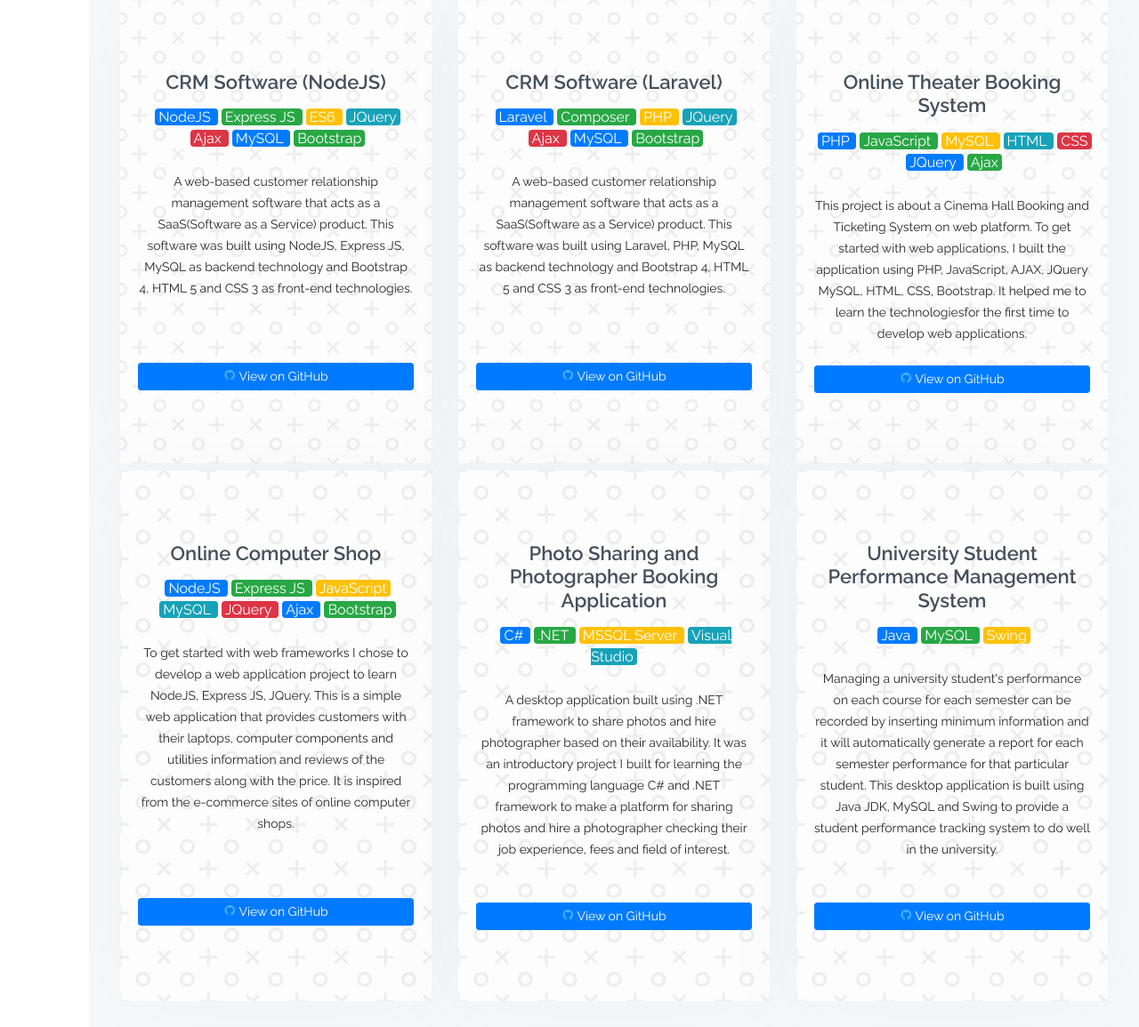
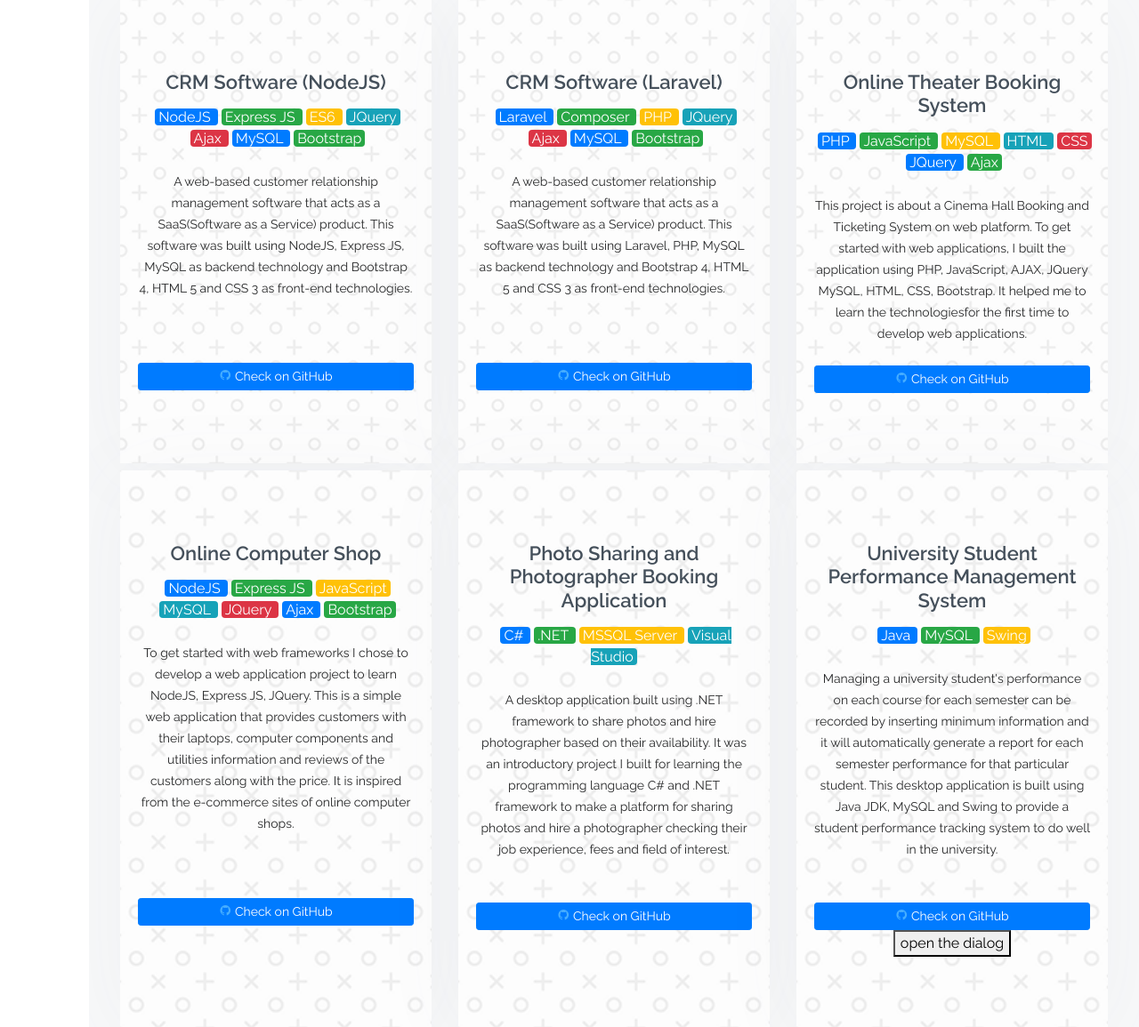
Before and after one commit to ki-shohag/ki-shohag.github.io, a PHP site: page / in a window 1280 px wide. Shown: the part 4427-5582 px from the top of the page at 89% size. Run offline with PHP 8.4, Linux system fonts and the light colour scheme; some libraries are stand-ins or nearby versions.

Commit message:
new gallery

```diff
--- a/assets/css/style.css
+++ b/assets/css/style.css
@@ -1259,6 +1259,7 @@ section {
     font-size: 14px;
     text-align: center;
     padding: 30px 0;
+    background-image: url('../img/backgrounds/webb.png');
 }
 
 #footer h3 {
--- a/index.html
+++ b/index.html
@@ -4,42 +4,25 @@
 <head>
     <meta charset="utf-8">
     <meta content="width=device-width, initial-scale=1.0" name="viewport">
-
     <title>Welcome | Koushikur Islam Shohag</title>
     <meta content="" name="descriptison">
     <meta content="" name="keywords">
-
-    <!-- Favicons -->
     <link href="assets/img/my-photos/Logo.png" rel="icon">
     <link href="assets/img/apple-touch-icon.png" rel="apple-touch-icon">
-
-    <!-- Google Fonts -->
     <link href="https://fonts.googleapis.com/css?family=Open+Sans:300,300i,400,400i,600,600i,700,700i|Raleway:300,300i,400,400i,500,500i,600,600i,700,700i|Poppins:300,300i,400,400i,500,500i,600,600i,700,700i" rel="stylesheet">
-
-    <!-- Vendor CSS Files -->
     <link href="assets/vendor/bootstrap/css/bootstrap.min.css" rel="stylesheet">
     <link href="assets/vendor/icofont/icofont.min.css" rel="stylesheet">
     <link href="assets/vendor/boxicons/css/boxicons.min.css" rel="stylesheet">
     <link href="assets/vendor/venobox/venobox.css" rel="stylesheet">
     <link href="assets/vendor/owl.carousel/assets/owl.carousel.min.css" rel="stylesheet">
     <link href="assets/vendor/aos/aos.css" rel="stylesheet">
-
-    <!-- Template Main CSS File -->
     <link href="assets/css/style.css" rel="stylesheet">
-
-    <!-- =======================================================
-  * Template Name: MyResume - v2.1.0
-  * Template URL: https://bootstrapmade.com/free-html-bootstrap-template-my-resume/
-  * Author: BootstrapMade.com
-  * License: https://bootstrapmade.com/license/
-  ======================================================== -->
     <script src="https://ajax.googleapis.com/ajax/libs/jquery/3.5.1/jquery.min.js"></script>
-
+    <link rel="stylesheet" href="https://code.jquery.com/ui/1.11.1/themes/smoothness/jquery-ui.css" />
 </head>
 
 <body onload="initClock()">
 
-    <!-- ======= Mobile nav toggle button ======= -->
     <div class="logo-panel d-lg-none" data-aos="fade-down" data-aos-delay="200">
         <a onclick="location.reload();"><img src="assets/img/my-photos/Logo_Shohag.png" alt="No Image..." class="d-xl-none logo-img"></img>
         </a>
@@ -50,7 +33,6 @@
         <img src="assets/img/my-photos/Logo_Shohag.png" alt="" class="d-none d-lg-block" style="min-height:75px; max-height:100px; min-width:150px; max-width:250px;">
     </div>
 
-    <!--digital clock start-->
     <div class="datetime d-none d-lg-block" data-aos="fade-left" data-aos-delay="200">
         <div class="date">
             <span id="dayname">Day</span>,
@@ -63,13 +45,8 @@
             <span id="period">AM</span>
         </div>
     </div>
-    <!--digital clock end-->
 
-
-
-    <!-- ======= Header ======= -->
     <header id="header" class="d-flex flex-column justify-content-center">
-
         <nav class="nav-menu" data-aos="fade-right" data-aos-delay="200">
             <ul>
                 <li class="active"><a href="#particles-js"><i class="bx bx-home"></i> <span>Home</span></a></li>
@@ -81,12 +58,8 @@
                 <li><a href="#contact"><i class="bx bx-envelope"></i> <span>Contact</span></a></li>
             </ul>
         </nav>
-        <!-- .nav-menu -->
+    </header>
 
-    </header>
-    <!-- End Header -->
-
-    <!-- ======= Hero Section ======= -->
     <section id="particles-js">
         <div class="container" data-aos="fade-up" data-aos-delay="200">
             <div class="ml-5">
@@ -99,17 +72,13 @@
         </div>
     </section>
 
-
     <main id="main">
 
-        <!-- ======= About Section ======= -->
         <section id="about" class="about">
             <div class="container" data-aos="fade-up">
-
                 <div class="section-title">
                     <h2>Biography</h2>
                 </div>
-
                 <div class="row">
                     <div class="col-lg-4">
                         <div class="text-center">
@@ -145,71 +114,55 @@
                         </div>
                     </div>
                 </div>
-
             </div>
         </section>
-        <!-- End About Section -->
 
-
-        <!-- ======= Skills Section ======= -->
         <section id="skills" class="skills section-bg">
             <div class="container" data-aos="fade-up">
-
                 <div class="section-title">
                     <h2>Skills</h2>
                     <p><em>Some technologies that I have explored.</em></p>
                 </div>
-
                 <div class="row skills-content justify-content-center">
-
                     <div class="col-lg-6">
-
                         <div class="progress">
                             <span class="skill">HTML <i class="val">95%</i></span>
                             <div class="progress-bar-wrap">
                                 <div class="progress-bar" role="progressbar" aria-valuenow="95" aria-valuemin="0" aria-valuemax="100"></div>
                             </div>
                         </div>
-
                         <div class="progress">
                             <span class="skill">CSS <i class="val">80%</i></span>
                             <div class="progress-bar-wrap">
                                 <div class="progress-bar" role="progressbar" aria-valuenow="80" aria-valuemin="0" aria-valuemax="100"></div>
                             </div>
                         </div>
-
                         <div class="progress">
                             <span class="skill">JavaScript <i class="val">85%</i></span>
                             <div class="progress-bar-wrap">
                                 <div class="progress-bar" role="progressbar" aria-valuenow="85" aria-valuemin="0" aria-valuemax="100"></div>
                             </div>
                         </div>
-
                     </div>
-
                     <div class="col-lg-6">
-
                         <div class="progress">
                             <span class="skill">PHP <i class="val">85%</i></span>
                             <div class="progress-bar-wrap">
                                 <div class="progress-bar" role="progressbar" aria-valuenow="85" aria-valuemin="0" aria-valuemax="100"></div>
                             </div>
                         </div>
-
                         <div class="progress">
                             <span class="skill">C# <i class="val">80%</i></span>
                             <div class="progress-bar-wrap">
                                 <div class="progress-bar" role="progressbar" aria-valuenow="80" aria-valuemin="0" aria-valuemax="100"></div>
                             </div>
                         </div>
-
                         <div class="progress">
                             <span class="skill">Java <i class="val">75%</i></span>
                             <div class="progress-bar-wrap">
                                 <div class="progress-bar" role="progressbar" aria-valuenow="75" aria-valuemin="0" aria-valuemax="100"></div>
                             </div>
                         </div>
-
                     </div>
                     <div class="col-lg-11 mt-5 text-center">
                         <br><br>
@@ -230,13 +183,10 @@
                             <img class="brand-logo" src="assets/img/logos/hiclipart.com (14).png" alt="">
                         </div>
                     </div>
-
                 </div>
             </div>
         </section>
-        <!-- End Skills Section -->
 
-        <!-- ======= Resume Section ======= -->
         <section id="resume" class="resume">
             <div class="container" data-aos="fade-up">
 
@@ -246,7 +196,6 @@
                         Seeking for a growing and rewarding career in software development where I can apply my academic knowledge and communication skills.
                     </p>
                 </div>
-
                 <div class="row">
                     <div class="col-lg-6">
                         <h3 class="resume-title">Bio</h3>
@@ -284,7 +233,6 @@
                                 <li><em>Kushtia, Bangladesh</em></li>
                             </ul>
                         </div>
-
                         <h3 class="resume-title">Work Experience</h3>
                         <div class="resume-item" data-aos="fade-up" data-aos-delay="200">
                             <h4>Teaching Assistant (TA)</h4>
@@ -293,7 +241,6 @@
                                 <li><em>Jan, 2021 - Present</em></li>
                             </ul>
                         </div>
-
                         <h3 class="resume-title">Accomplishments</h3>
                         <div class="resume-item" data-aos="fade-up" data-aos-delay="200">
                             <h4>Dean's List Honors</h4>
@@ -315,12 +262,9 @@
                 <div class="text-center" data-aos="fade-up" data-aos-delay="200">
                     <button id="resumeDownloadButton" class="download-btn btn btn-primary text-white"><i class='bx bx-cloud-download text-white h3'></i></box-icon> Download Full Resume</button>
                 </div>
-
             </div>
         </section>
-        <!-- End Resume Section -->
 
-        <!-- ======= Portfolio Section ======= -->
         <section id="portfolio" class="portfolio section-bg">
             <div class="container" data-aos="fade-up">
 
@@ -329,7 +273,6 @@
                     <p>Some of the projects that I have worked on to get myself industry ready and learn several front-end and back-end technologies. I believe doing projects is one of the best ways to learn and understand technologies as it can be related
                         to the real world applications.</p>
                 </div>
-
                 <div class="row projectBackground">
                     <div class="col-lg-4 col-md-6 d-flex align-items-stretch mt-2" data-aos="zoom-in" data-aos-delay="100">
                         <div class="icon-box iconbox-blue text-center">
@@ -348,11 +291,10 @@
                             </p><br>
                             <br><br>
                             <div class="mt-auto">
-                                <a href="#" target="_blank" class="btn btn-primary btn-block btn-sm text-white"><i class="bx bxl-github"></i> View on GitHub</a>
+                                <a href="https://github.com/ki-shohag/eMarketing" target="_blank" class="btn btn-primary btn-block btn-sm text-white"><i class="bx bxl-github"></i> Check on GitHub</a>
                             </div>
                         </div>
                     </div>
-
                     <div class="col-lg-4 col-md-6 d-flex align-items-stretch mt-2" data-aos="zoom-in" data-aos-delay="100">
                         <div class="icon-box iconbox-blue text-center">
                             <h4><a href="">CRM Software (Laravel)</a></h4>
@@ -370,11 +312,10 @@
                             </p><br>
                             <br><br>
                             <div class="mt-auto">
-                                <a href="#" target="_blank" class="btn btn-primary btn-block btn-sm text-white"><i class="bx bxl-github"></i> View on GitHub</a>
+                                <a href="https://github.com/ki-shohag/eMarketing_Laravel" target="_blank" class="btn btn-primary btn-block btn-sm text-white"><i class="bx bxl-github"></i> Check on GitHub</a>
                             </div>
                         </div>
                     </div>
-
                     <div class="col-lg-4 col-md-6 d-flex align-items-stretch mt-2" data-aos="zoom-in" data-aos-delay="100">
                         <div class="icon-box iconbox-blue text-center">
                             <h4><a href="">Online Theater Booking System</a></h4>
@@ -390,11 +331,10 @@
                             <p>This project is about a Cinema Hall Booking and Ticketing System on web platform. To get started with web applications, I built the application using PHP, JavaScript, AJAX, JQuery MySQL, HTML, CSS, Bootstrap. It helped me to
                                 learn the technologiesfor the first time to develop web applications.</p><br>
                             <div class="mt-auto">
-                                <a href="#" target="_blank" class="btn btn-primary btn-block btn-sm text-white"><i class="bx bxl-github"></i> View on GitHub</a>
+                                <a href="https://github.com/ki-shohag/CineCarnival" target="_blank" class="btn btn-primary btn-block btn-sm text-white"><i class="bx bxl-github"></i> Check on GitHub</a>
                             </div>
                         </div>
                     </div>
-
                     <div class="col-lg-4 col-md-6 d-flex align-items-stretch mt-2" data-aos="zoom-in" data-aos-delay="100">
                         <div class="icon-box iconbox-blue text-center">
                             <h4><a href="">Online Computer Shop</a></h4>
@@ -411,11 +351,10 @@
                                 information and reviews of the customers along with the price. It is inspired from the e-commerce sites of online computer shops.</p><br>
                             <br><br>
                             <div class="mt-auto">
-                                <a href="#" target="_blank" class="btn btn-primary btn-block btn-sm text-white"><i class="bx bxl-github"></i> View on GitHub</a>
+                                <a href="https://github.com/ki-shohag/online_computer_shop" target="_blank" class="btn btn-primary btn-block btn-sm text-white"><i class="bx bxl-github"></i> Check on GitHub</a>
                             </div>
                         </div>
                     </div>
-
                     <div class="col-lg-4 col-md-6 d-flex align-items-stretch mt-2" data-aos="zoom-in" data-aos-delay="100">
                         <div class="icon-box iconbox-blue text-center">
                             <h4><a href="">Photo Sharing and Photographer Booking Application</a></h4>
@@ -429,11 +368,10 @@
                                 a platform for sharing photos and hire a photographer checking their job experience, fees and field of interest.</p><br>
                             <br>
                             <div class="mt-auto">
-                                <a href="#" target="_blank" class="btn btn-primary btn-block btn-sm text-white"><i class="bx bxl-github"></i> View on GitHub</a>
+                                <a href="https://github.com/ki-shohag/PixBook" target="_blank" class="btn btn-primary btn-block btn-sm text-white"><i class="bx bxl-github"></i> Check on GitHub</a>
                             </div>
                         </div>
                     </div>
-
                     <div class="col-lg-4 col-md-6 d-flex align-items-stretch mt-2" data-aos="zoom-in" data-aos-delay="100">
                         <div class="icon-box iconbox-blue text-center">
                             <h4><a href="">University Student Performance Management System</a></h4>
@@ -446,24 +384,34 @@
                                 This desktop application is built using Java JDK, MySQL and Swing to provide a student performance tracking system to do well in the university.</p><br>
                             <br>
                             <div class="mt-auto">
-                                <a href="#" target="_blank" class="btn btn-primary btn-block btn-sm text-white"><i class="bx bxl-github"></i> View on GitHub</a>
+                                <a href="https://github.com/ki-shohag/PerformanceManagement" target="_blank" class="btn btn-primary btn-block btn-sm text-white"><i class="bx bxl-github"></i> Check on GitHub</a>
+                            </div>
+                            <button id="opener">open the dialog</button>
+                            <div id="dialog1" title="Performance Management System" hidden="hidden">Lorem ipsum dolor sit amet consectetur, adipisicing elit. Quaerat itaque inventore omnis laborum placeat officiis aut iusto, fugiat cumque, accusamus maxime suscipit optio. Molestias aperiam, quia delectus eius consequatur
+                                dolores.
                             </div>
                         </div>
                     </div>
                 </div>
-
             </div>
         </section>
-        <!-- End Portfolio Section -->
+
         <section id="gallery-section" class="galleryContainer portfolio section-bg pt-5">
             <div class="container" data-aos="fade-up">
                 <div class="section-title">
                     <h2>Gallery</h2>
                 </div>
-
                 <div class="row justify-content-center" data-aos="fade-up" data-aos-delay="200">
                     <div class="col-lg-9 text-center col-md-8">
-                        <div id="carouselExampleFade" class="carousel slide carousel-fade" data-ride="carousel">
+                        <div id="carouselExampleIndicators" class="carousel slide" data-ride="carousel">
+                            <ol class="carousel-indicators">
+                                <li data-target="#carouselExampleIndicators" data-slide-to="0" class="active"></li>
+                                <li data-target="#carouselExampleIndicators" data-slide-to="1"></li>
+                                <li data-target="#carouselExampleIndicators" data-slide-to="2"></li>
+                                <li data-target="#carouselExampleIndicators" data-slide-to="3"></li>
+                                <li data-target="#carouselExampleIndicators" data-slide-to="4"></li>
+                                <li data-target="#carouselExampleIndicators" data-slide-to="5"></li>
+                            </ol>
                             <div class="carousel-inner">
                                 <div class="carousel-item active">
                                     <img src="assets/img/gallery/gallery-1.jpg" class="gallery-pics d-block" alt="...">
@@ -484,11 +432,11 @@
                                     <img src="assets/img/gallery/gallery-6.jpg" class="gallery-pics d-block" alt="...">
                                 </div>
                             </div>
-                            <a class="carousel-control-prev" href="#carouselExampleFade" role="button" data-slide="prev">
+                            <a class="carousel-control-prev" href="#carouselExampleIndicators" role="button" data-slide="prev">
                                 <span class="carousel-control-prev-icon" aria-hidden="true"></span>
                                 <span class="sr-only">Previous</span>
                             </a>
-                            <a class="carousel-control-next" href="#carouselExampleFade" role="button" data-slide="next">
+                            <a class="carousel-control-next" href="#carouselExampleIndicators" role="button" data-slide="next">
                                 <span class="carousel-control-next-icon" aria-hidden="true"></span>
                                 <span class="sr-only">Next</span>
                             </a>
@@ -496,18 +444,13 @@
                     </div>
                 </div>
         </section>
-        <!-- End Portfolio Section -->
 
-        <!-- ======= Contact Section ======= -->
         <section id="contact" class="contact">
             <div class="container" data-aos="fade-up" data-aos-delay="200">
-
                 <div class="section-title">
                     <h2>Get Connected</h2>
                 </div>
-
                 <div class="row mt-1 contactRow">
-
                     <div class="col-lg-4">
                         <div class="info">
                             <div class="address">
@@ -515,24 +458,19 @@
                                 <h4>Location:</h4>
                                 <p>Dhaka, Bangladesh</p>
                             </div>
-
                             <div class="email">
                                 <i class="icofont-envelope"></i>
                                 <h4>Email:</h4>
                                 <p>ki_shohag@outlook.com</p>
                             </div>
-
                             <div class="phone">
                                 <i class="icofont-phone"></i>
                                 <h4>Cell:</h4>
                                 <p>+8801950-368168</p>
                             </div>
                         </div>
-
                     </div>
-
                     <div class="col-lg-8 mt-5 mt-lg-0 ">
-
                         <form action="forms/contact.php" method="post" role="form" class="php-email-form">
                             <div class="form-row">
                                 <div class="col-md-6 form-group">
@@ -559,19 +497,12 @@
                             </div>
                             <div class="text-center"><button type="submit" disabled="disabled">Send Message</button></div>
                         </form>
-
                     </div>
-
                 </div>
-
             </div>
         </section>
-        <!-- End Contact Section -->
+    </main>
 
-    </main>
-    <!-- End #main -->
-
-    <!-- ======= Footer ======= -->
     <footer id="footer">
         <div class="container">
             <h3>Koushikur Islam Shohag</h3>
@@ -588,66 +519,14 @@
                 <!-- You can delete the links only if you purchased the pro version. -->
                 <!-- Licensing information: [license-url] -->
                 <!-- Purchase the pro version with working PHP/AJAX contact form: https://bootstrapmade.com/free-html-bootstrap-template-my-resume/ -->
-                Developed by: <a href="https://www.linkedin.com/in/koushikur" target="_blank"><u><em>Koushikur Islam Shohag</em></u></a>
+                <i class="bx bx-code-alt h6"></i> Developed by: <a href="https://www.linkedin.com/in/koushikur" target="_blank"><u><em>Koushikur Islam Shohag</em></u></a>
             </div>
         </div>
     </footer>
-    <!-- End Footer -->
 
     <a href="#" class="back-to-top"><i class="bx bx-up-arrow-alt"></i></a>
     <div id="preloader"></div>
 
-    <script type="text/javascript">
-        function updateClock() {
-            var now = new Date();
-            var dname = now.getDay(),
-                mo = now.getMonth(),
-                dnum = now.getDate(),
-                yr = now.getFullYear(),
-                hou = now.getHours(),
-                min = now.getMinutes(),
-                sec = now.getSeconds(),
-                pe = "AM";
-
-            if (hou >= 12) {
-                pe = "PM";
-            }
-            if (hou == 0) {
-                hou = 12;
-            }
-            if (hou > 12) {
-                hou = hou - 12;
-            }
-
-            Number.prototype.pad = function(digits) {
-                for (var n = this.toString(); n.length < digits; n = 0 + n);
-                return n;
-            }
-
-            var months = ["Jan", "Feb", "Mar", "Apr", "May", "Jun", "Jul", "Aug", "Sep", "Oct", "Nov", "Dec"];
-            var week = ["Sun", "Mon", "Tue", "Wed", "Thu", "Fri", "Sat"];
-            var ids = ["dayname", "month", "daynum", "hour", "minutes", "period"];
-            var values = [week[dname], months[mo], dnum.pad(2), hou.pad(2), min.pad(2), pe];
-            for (var i = 0; i < ids.length; i++)
-                document.getElementById(ids[i]).firstChild.nodeValue = values[i];
-        }
-
-        function initClock() {
-            updateClock();
-            window.setInterval("updateClock()", 1);
-        }
-    </script>
-    <script>
-        $(document).ready(function() {
-            $('#resumeDownloadButton').click(function(e) {
-                e.preventDefault();
-                window.location.href = "assets/resume/Shohag_CV_NA.pdf";
-            });
-        });
-    </script>
-
-
-    <!-- Vendor JS Files -->
     <script src="assets/vendor/jquery/jquery.min.js"></script>
     <script src="assets/vendor/bootstrap/js/bootstrap.bundle.min.js"></script>
     <script src="assets/vendor/jquery.easing/jquery.easing.min.js"></script>
@@ -659,8 +538,6 @@
     <script src="assets/vendor/owl.carousel/owl.carousel.min.js"></script>
     <script src="assets/vendor/typed.js/typed.min.js"></script>
     <script src="assets/vendor/aos/aos.js"></script>
-
-    <!-- Template Main JS File -->
     <script src="assets/js/main.js"></script>
     <script type="text/javascript" src="assets/js/particles.js"></script>
     <script type="text/javascript" src="assets/js/app.js"></script>
```
Also changed, not shown: assets/js/main.js (+47 -1 lines), 2 other files.
